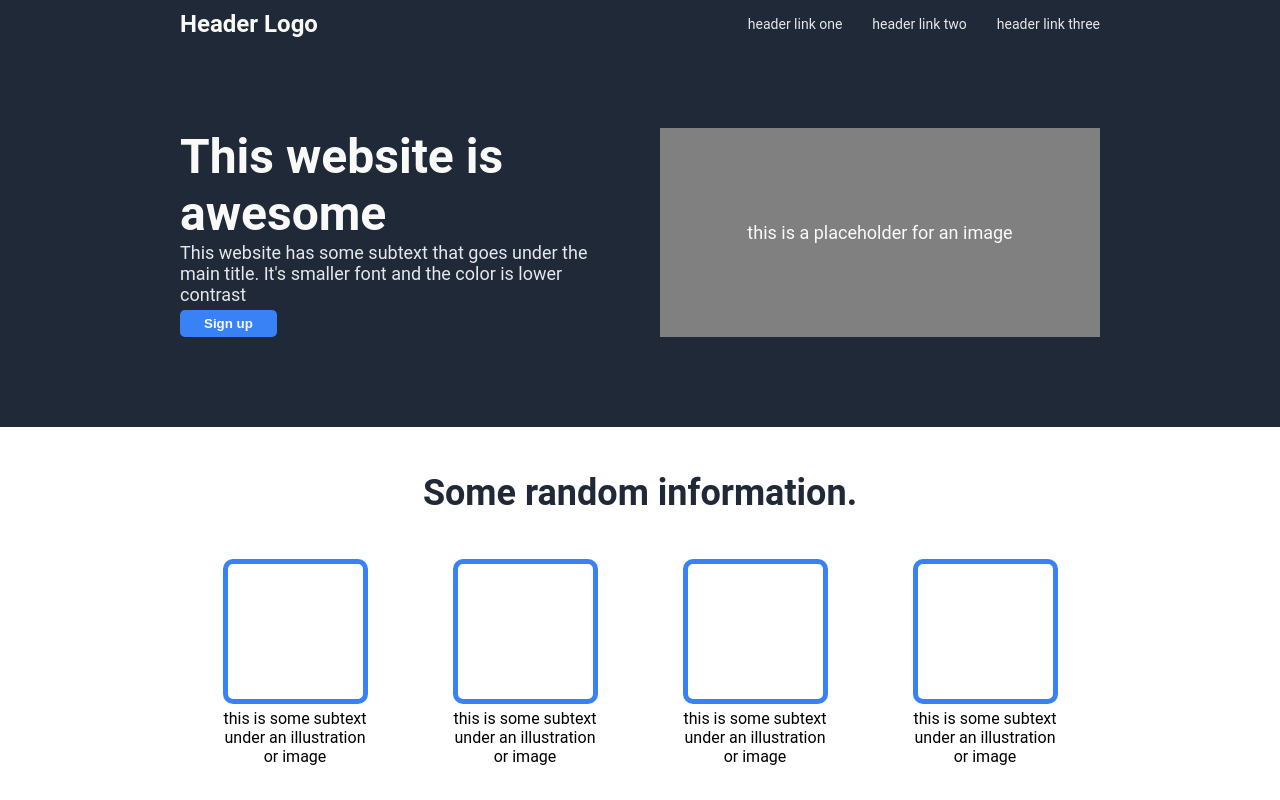
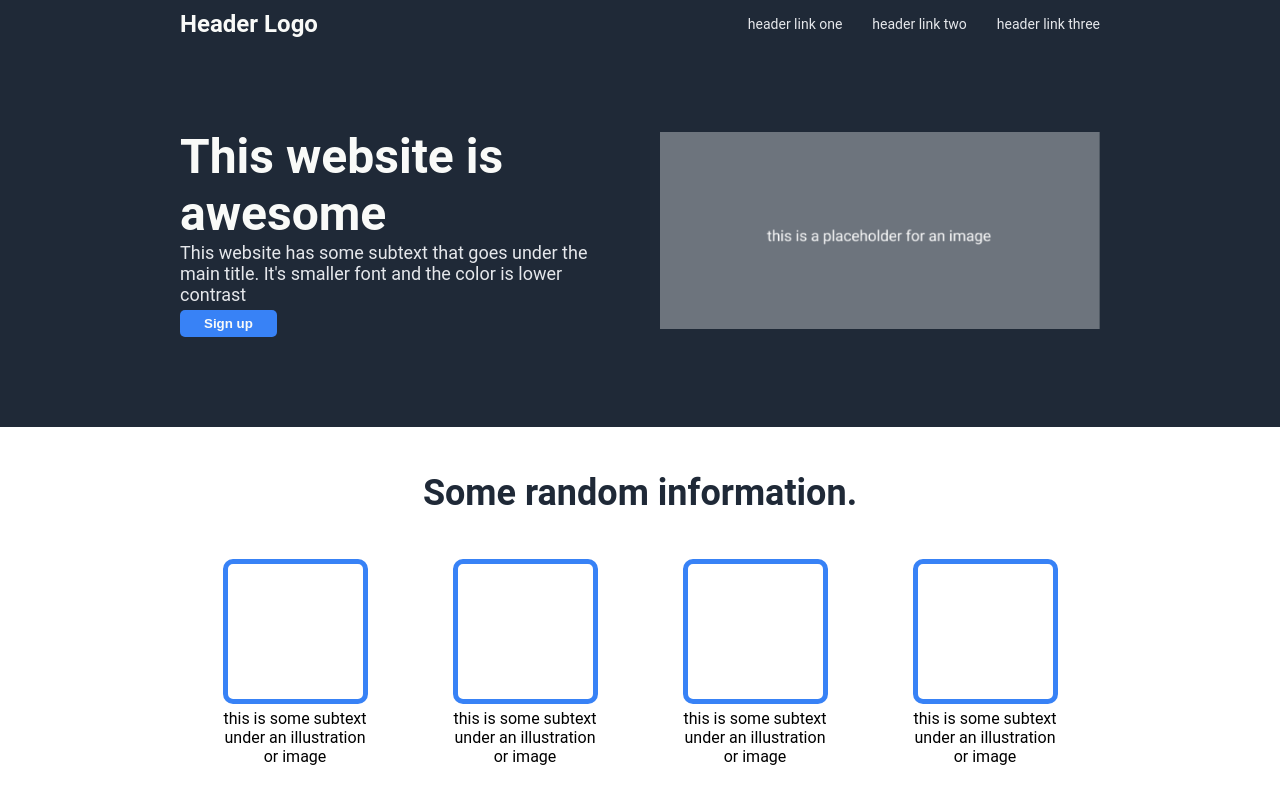
Before and after one commit to gasparjuico/odin-landing-page, a plain HTML site: page index.html in a window 1280 px wide. Shown: the top 800 px of the page. Drawn offline with Linux system fonts and the light colour scheme.

Commit message:
Fix html element and add image
Change div element to nav element on section one. Add image on image place holder

```diff
--- a/index.html
+++ b/index.html
@@ -17,7 +17,7 @@
 </head>
 <body>
     <div class="section-one">
-        <div class="header">
+        <nav class="header">
             <a href="index.html" class="header-logo">
                 Header Logo
             </a>
@@ -27,7 +27,7 @@
                 <li><a href="#">header link two</a></li>
                 <li><a href="#">header link three</a></li>
             </ul>
-        </div>
+        </nav>
         <div class="hero">
             <div class="hero-content">
                 <div class="main-title">This website is awesome</div>
@@ -35,8 +35,8 @@
                 <button class="sign-up">Sign up</button>
             </div>
             <!-- insert sample image later -->
-            <div class="sample-image">
-                <div class="sample-image-text">this is a placeholder for an image</div>
+            <div class="sample-image-container">
+                <img src="./image/Screenshot_2024-06-28_11-28-15.png" alt="Place Holder Image" class="sample-image"/>
             </div>
         </div>
     </div>
--- a/style.css
+++ b/style.css
@@ -60,6 +60,7 @@ ul{
 
 .hero{
     display: flex;
+    justify-content: space-between;
     align-items: center;
     flex-wrap: wrap;
     gap: 40px;
@@ -68,6 +69,17 @@ ul{
 .hero-content {
     flex: 1;
     flex-wrap: wrap;
+}
+
+.sample-image-container {
+    flex: 1;
+}
+
+.sample-image {
+   width: 100%;
+   height: 100%;
+   min-width: 300px;
+   min-height: auto;
 }
 
 .main-title {
@@ -89,20 +101,6 @@ ul{
     border: none;
     border-radius: 5px;
     font-weight: bold;
-}
-
-.sample-image {
-    flex: 1;
-    background: grey;
-    align-self: stretch;
-    display: flex;
-    justify-content: center;
-    align-items: center;
-}
-
-.sample-image-text {
-    font-size: 18px;
-    color: #F9FAF8;
 }
 
 /* SECTION TWO */
```
Also changed, not shown: image/Screenshot_2024-06-28_11-28-15.png (added).
